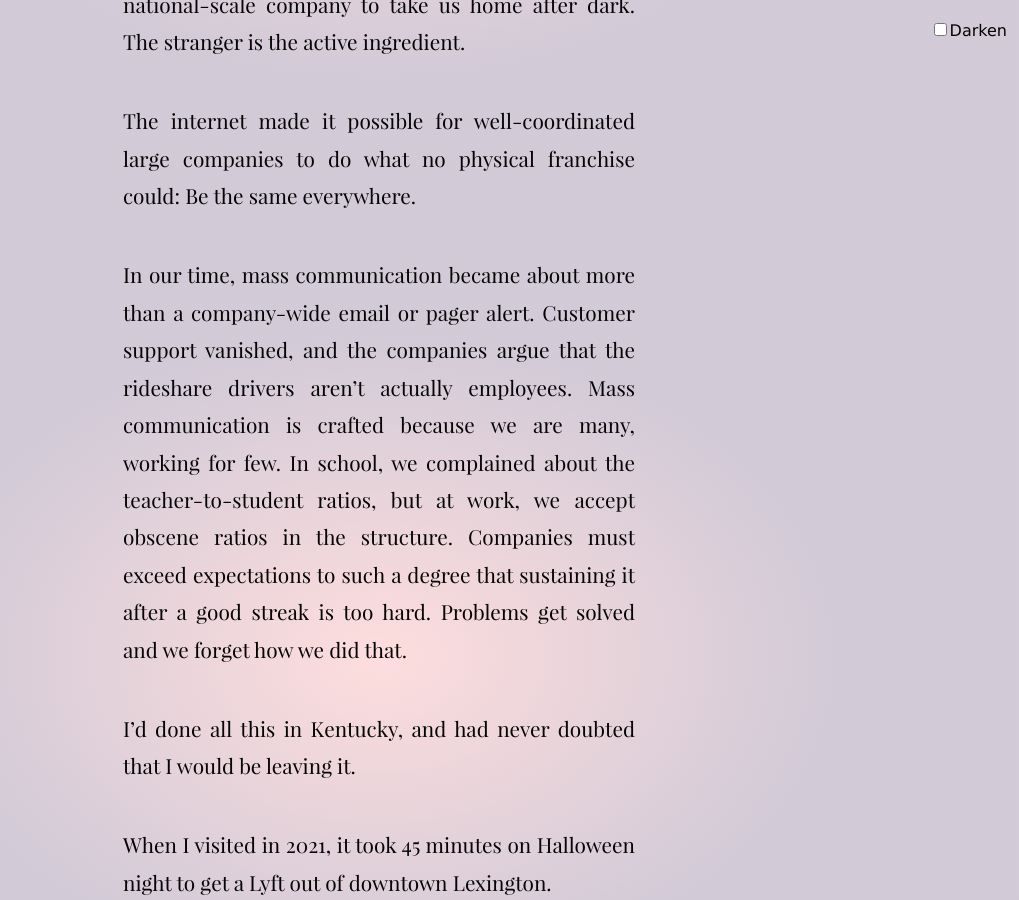
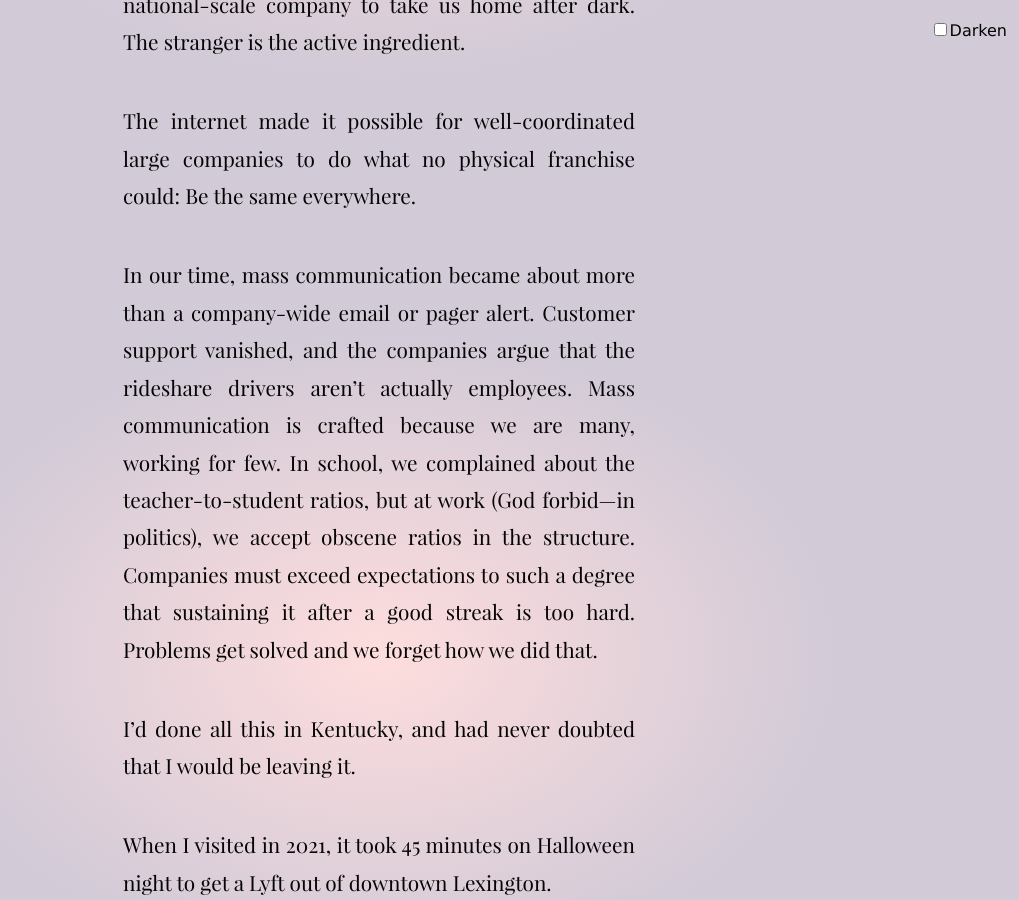
Before and after one commit to tiliv/antibody, a Jekyll site: the page built from docs/journal/autumn-ryan-Halfway-Democracy/index.md, in a window 1280 px wide and 900 px high, scrolled down 15094 px. Shown: the whole window, without its empty margins (261-1280 px from the left). Built offline with Jekyll 4.4.1, drawn with Linux system fonts in a browser that asks for light colours.

Commit message:
Add political ratio mention

```diff
--- a/docs/journal/autumn-ryan-Halfway-Democracy/index.md
+++ b/docs/journal/autumn-ryan-Halfway-Democracy/index.md
@@ -110,7 +110,7 @@ Today, we offer our precise location to a private national-scale company to take
 
 The internet made it possible for well-coordinated large companies to do what no physical franchise could: Be the same everywhere.
 
-In our time, mass communication became about more than a company-wide email or pager alert. Customer support vanished, and the companies argue that the rideshare drivers aren't actually employees. Mass communication is crafted because we are many, working for few. In school, we complained about the teacher-to-student ratios, but at work, we accept obscene ratios in the structure. Companies must exceed expectations to such a degree that sustaining it after a good streak is too hard. Problems get solved and we forget how we did that.
+In our time, mass communication became about more than a company-wide email or pager alert. Customer support vanished, and the companies argue that the rideshare drivers aren't actually employees. Mass communication is crafted because we are many, working for few. In school, we complained about the teacher-to-student ratios, but at work (God forbid—in politics), we accept obscene ratios in the structure. Companies must exceed expectations to such a degree that sustaining it after a good streak is too hard. Problems get solved and we forget how we did that.
 
 I'd done all this in Kentucky, and had never doubted that I would be leaving it.
 
```
